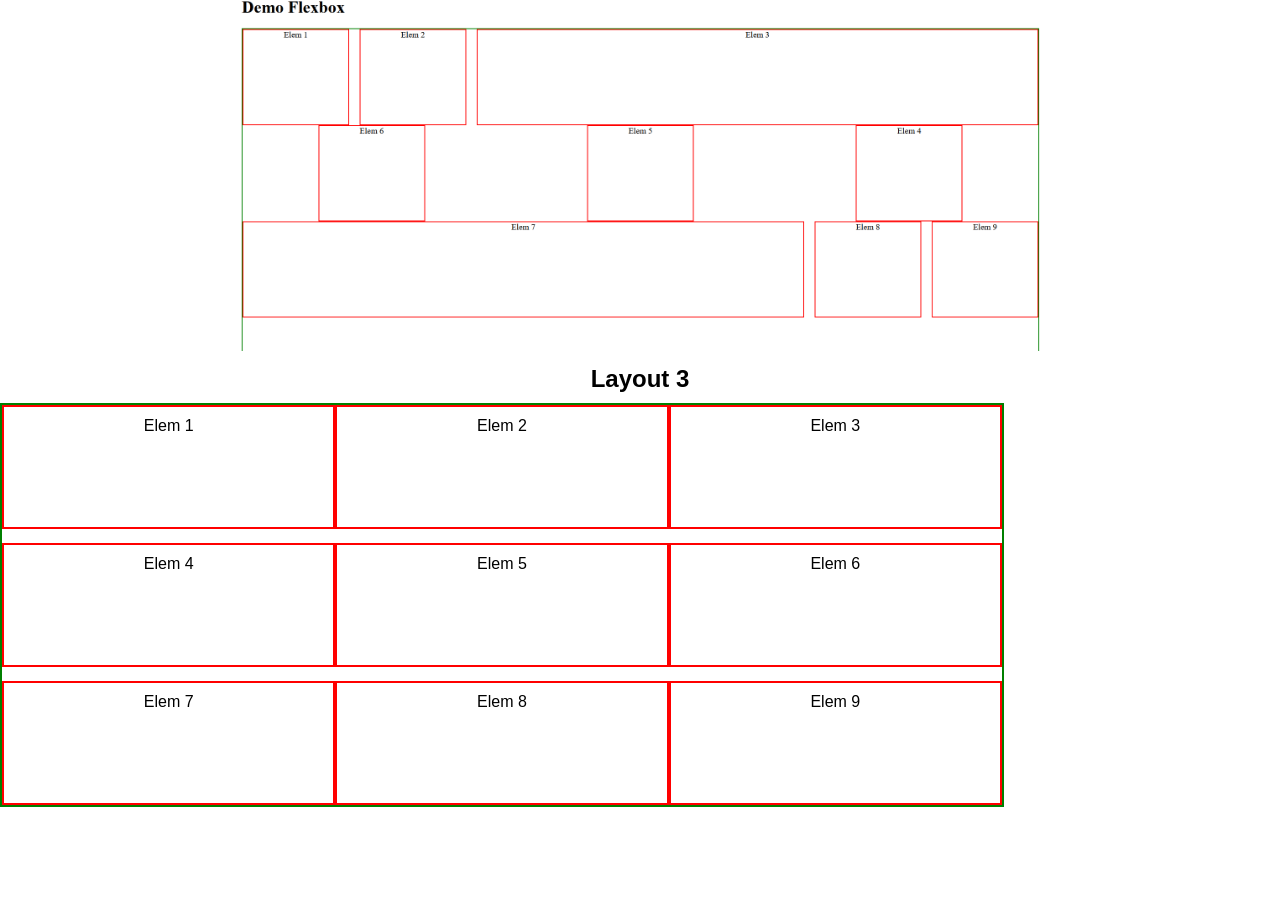
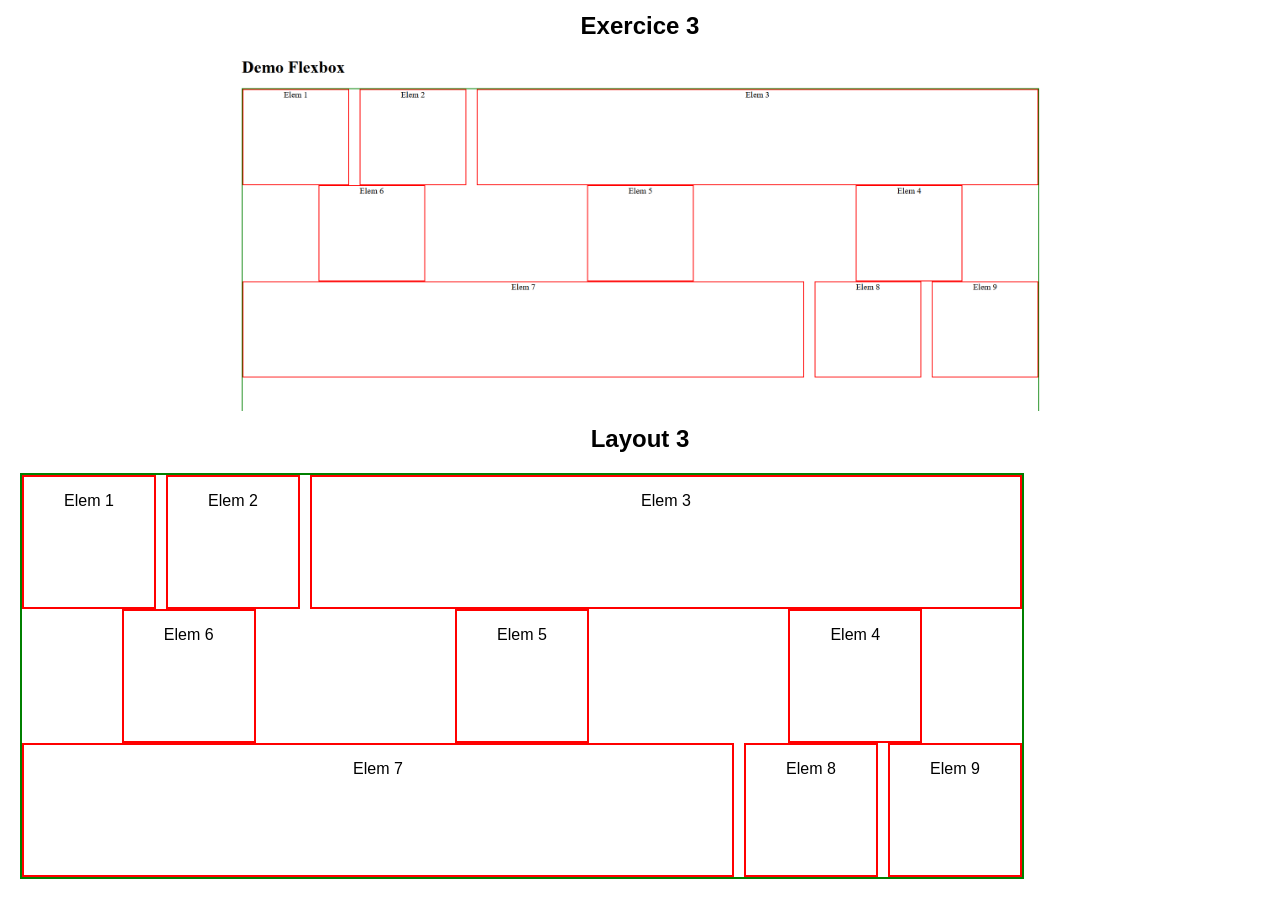
Before and after one commit to Jo0ker64/HTML, a plain HTML site: page flexbox/index.html in a window 1280 px wide. Shown: the part 1811-2710 px from the top of the page. Before the commit the page ends 2618 px from the top, so only its background shows below. Drawn offline with Linux system fonts and the light colour scheme.

Commit message:
Fin exo flexbox

```diff
--- a/flexbox/index.html
+++ b/flexbox/index.html
@@ -23,17 +23,17 @@
             <article class="layout layout-1">
                 <h2>Layout 1</h2>
                 <div class="container">
-                    <div class="row row-top-1">
+                    <div class="row">
                         <div class="item">Elem 1</div>
                         <div class="item">Elem 2</div>
                         <div class="item">Elem 3</div>
                     </div>
-                    <div class="row row-middle-1">
+                    <div class="row">
                         <div class="item">Elem 4</div>
                         <div class="item">Elem 5</div>
                         <div class="item">Elem 6</div>
                     </div>
-                    <div class="row row-bottom-1">
+                    <div class="row">
                         <div class="item">Elem 7</div>
                         <div class="item">Elem 8</div>
                         <div class="item">Elem 9</div>
@@ -80,20 +80,20 @@
             <article class="layout layout-3">
                 <h2>Layout 3</h2>
                 <div class="container">
-                    <div class="row row-uneven">
-                        <div class="item item-large">Elem 1</div>
-                        <div class="item">Elem 2</div>
-                        <div class="item">Elem 3</div>
+                    <div class="row row-top-2">
+                        <div class="item">Elem 1</div>
+                        <div class="item item-space">Elem 2</div>
+                        <div class="item item-large">Elem 3</div>
                     </div>
-                    <div class="row row-uneven">
+                    <div class="row row-middle-2">
                         <div class="item">Elem 4</div>
-                        <div class="item item-large">Elem 5</div>
+                        <div class="item">Elem 5</div>
                         <div class="item">Elem 6</div>
                     </div>
-                    <div class="row row-uneven">
-                        <div class="item">Elem 7</div>
-                        <div class="item">Elem 8</div>
-                        <div class="item item-large">Elem 9</div>
+                    <div class="row row-bottom-2">
+                        <div class="item item-large">Elem 7</div>
+                        <div class="item item-space">Elem 8</div>
+                        <div class="item">Elem 9</div>
                     </div>
                 </div>
             </article>
--- a/flexbox/styles.css
+++ b/flexbox/styles.css
@@ -29,32 +29,7 @@ img {
     height: auto;
 }
 
-.item {
-    border: 2px solid red;
-    padding: 10px;
-    text-align: center;
-    width: 100px;
-    height: 100px;
-}
-
-.layout-1 .container {
-    display: flex;
-    justify-content: space-around;
-    align-items: center;
-    width: 1000px;
-    height: auto;
-    border: 2px solid green;
-    margin: 20px 20px 20px 20px;
-}
-
-.layout-1 .column {
-    display: flex;
-    flex-direction: column;
-    justify-content: space-around;
-}
-
-/*LAYOUT 2 */
-.layout-2 .container {
+.container {
     display: flex;
     flex-direction: column;
     justify-content: space-between;
@@ -62,6 +37,20 @@ img {
     height: auto;
     border: 2px solid green;
     margin: 20px 20px 20px 20px;
+}
+
+.item {
+    border: 2px solid red;
+    padding: 15px;
+    text-align: center;
+    width: 100px;
+    height: 100px;
+}
+
+.layout-1 .row {
+    display: flex;
+    flex-direction: row;;
+    justify-content: space-around;
 }
 
 .layout-2 .row {
@@ -81,29 +70,16 @@ img {
     justify-content: flex-end;
 }
 
-
 /* LAYOUT 3 */
-.layout-3 .container {
+.layout-3 .row {
     display: flex;
-    flex-direction: column;
-    justify-content: space-between;
-    width: 1000px;
-    height: 400px;
-    border: 2px solid green;
 }
 
-.layout-3 .row {
-    display: flex;
-    justify-content: space-around;
+.item-large {
+    flex-grow: 2;
 }
 
-.layout-3 .item {
-    border: 2px solid red;
-    padding: 10px;
-    text-align: center;
-    flex: 1;
+.item-space{
+    margin-right: 10px;
+    margin-left: 10px;
 }
-
-.layout-3 .item.large {
-    flex: 2;
-}
```
